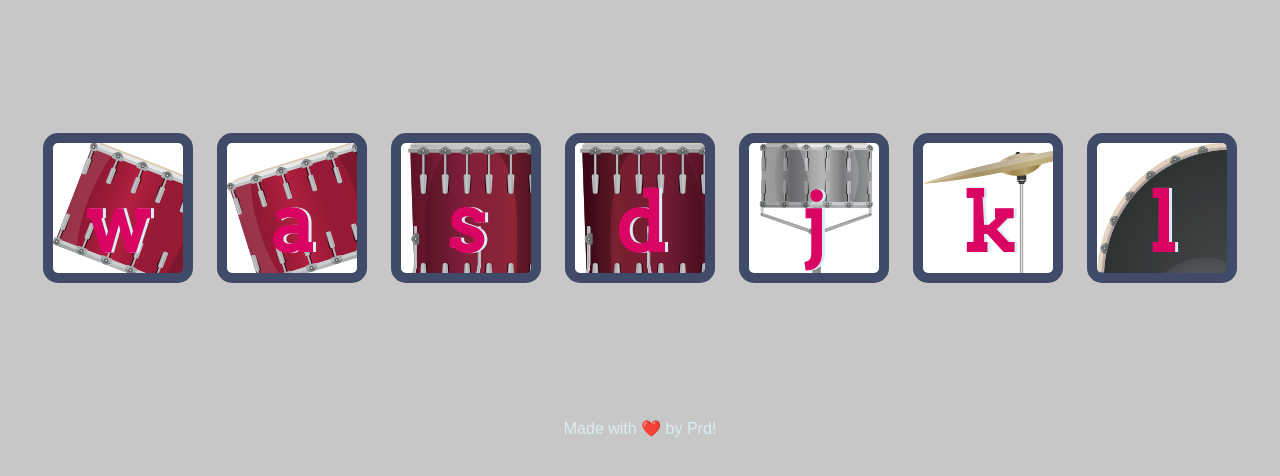
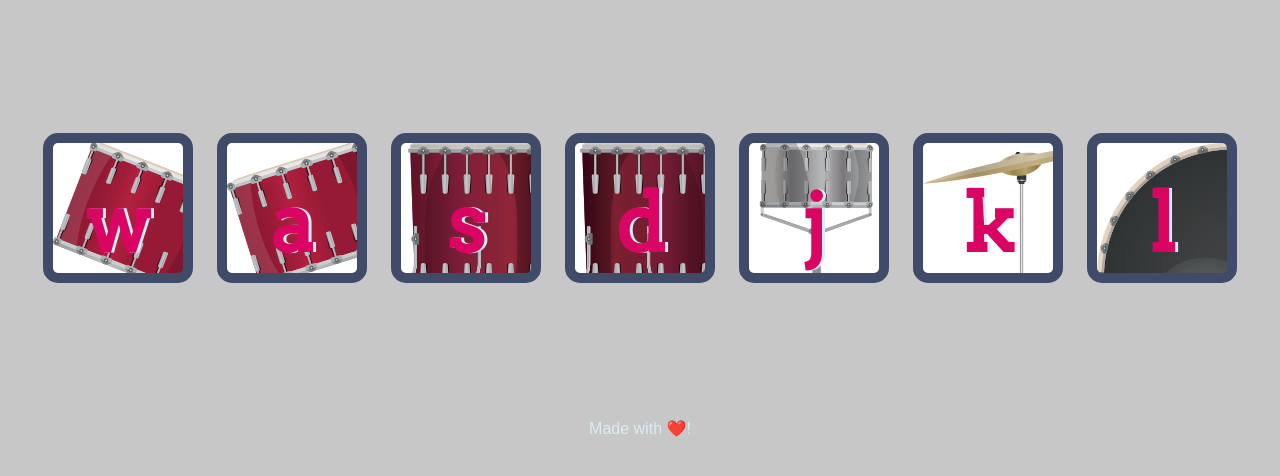
Before and after one commit to theone6459/drumkit, a plain HTML site: page index.html in a window 1280 px wide. Shown: the part 156-632 px from the top of the page. Drawn offline with Linux system fonts and the light colour scheme.

Commit message:
Update index.html
updated frontend part

```diff
--- a/index.html
+++ b/index.html
@@ -24,7 +24,7 @@
 
 
   <footer>
-    Made with ❤️ by Prd!
+    Made with ❤️!
   </footer>
 </body>
 <script src="index.js"></script>
```
